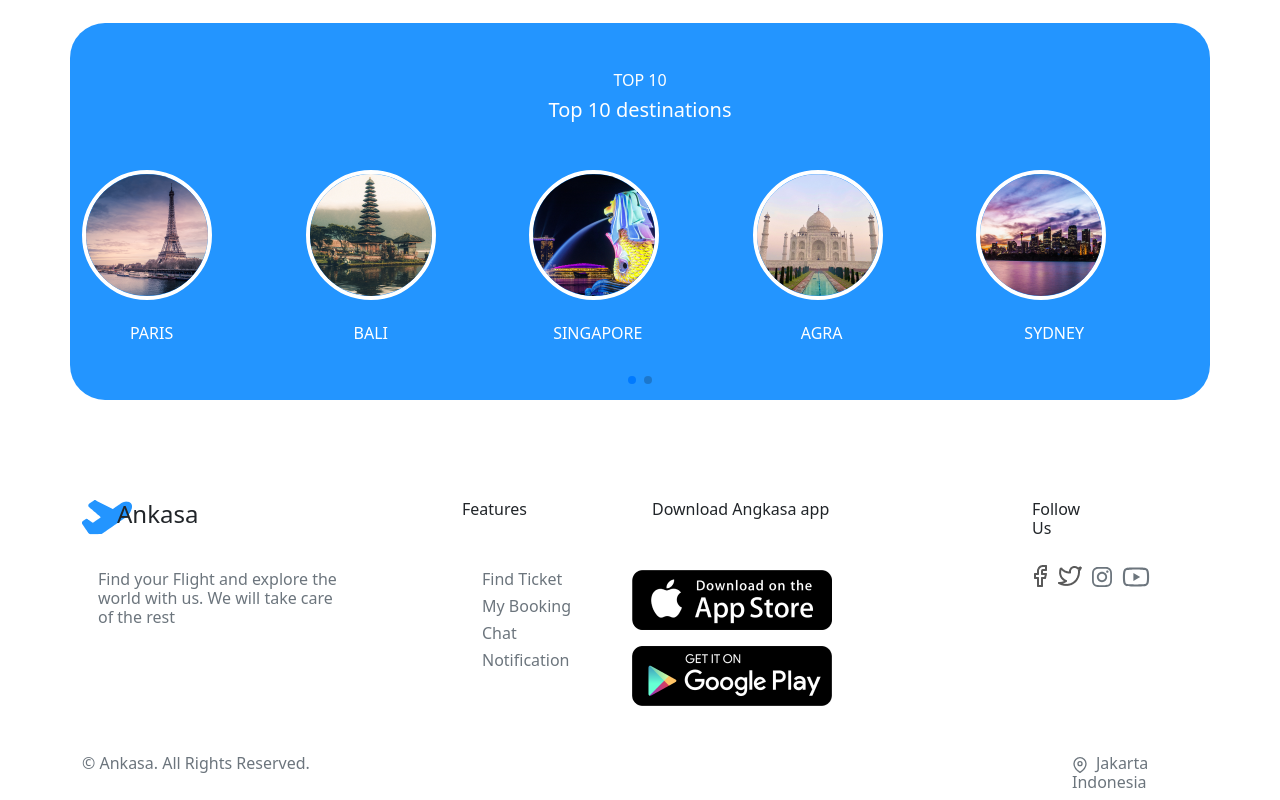
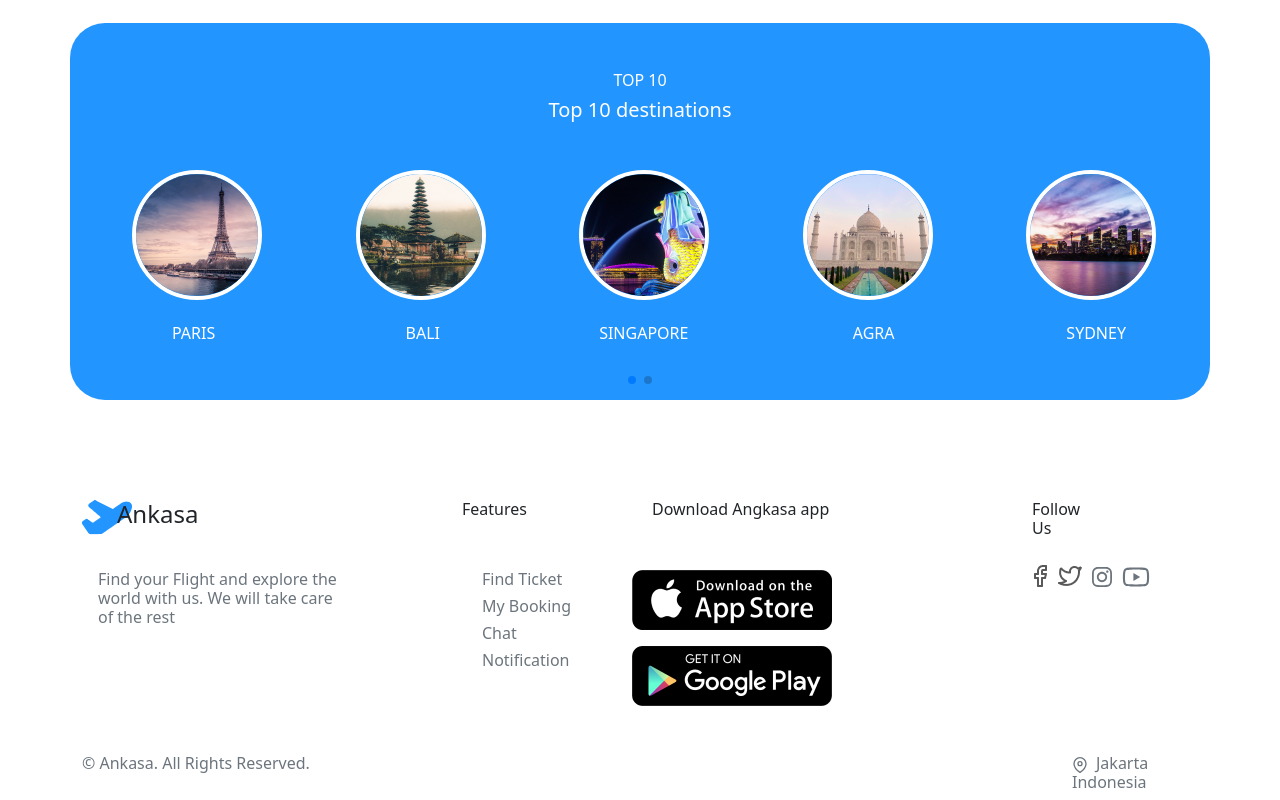
Before and after one commit to Rdhwnzaki/FrontEnd-Ticketing-App, a React (Create React App) app: page /explore in a window 1280 px wide. Shown: the part 1601-2401 px from the top of the page. Built offline with nearby package versions, Linux system fonts and the light colour scheme.

Commit message:
merge dev-ridhwan

```diff
--- a/src/App.js
+++ b/src/App.js
@@ -1,7 +1,7 @@
 import React from "react";
 import Router from "./routes";
 import { Provider } from "react-redux";
-import store from "./redux/Store";
+import store from "./redux/store";
 
 function App() {
   return (
--- a/src/components/CardProfile/index.js
+++ b/src/components/CardProfile/index.js
@@ -2,6 +2,8 @@ import React, { useState, useEffect } from "react";
 import axios from "axios";
 import Assets from "../../images";
 import ModalPhoto from "../ModalPhoto";
+import Swal from "sweetalert2";
+import { useNavigate } from "react-router-dom";
 
 function CardProfile() {
   const [data, setData] = useState(null);
@@ -13,7 +15,7 @@ function CardProfile() {
   };
   useEffect(() => {
     axios
-      .get("http://localhost:3006/auth/user", user)
+      .get("https://gentle-tights-jay.cyclic.app/auth/user", user)
       .then((res) => {
         console.log("Get detail user success");
         console.log(res.data);
@@ -24,6 +26,12 @@ function CardProfile() {
         console.log(err);
       });
   }, []);
+  const navigate = useNavigate();
+  const handleLogout = async () => {
+    await localStorage.clear();
+    Swal.fire("Logout", "Logout success", "success");
+    navigate("/login");
+  };
   //   const dispatch = useDispatch();
   //   const { dataProfileResult } = useSelector((state) => state.profile);
   //   const payload = dataProfileResult.data;
@@ -43,12 +51,15 @@ function CardProfile() {
             marginTop: "30px",
             height: "120px",
             width: "120px",
+            marginLeft: "85px",
           }}
         />
       </div>
       <ModalPhoto />
-      <h6 className="mt-4">{data ? data[0].fullname : "data not found"}</h6>
-      <h6 style={{ fontSize: "10px" }}>
+      <h6 className="mt-4 text-center">
+        {data ? data[0].fullname : "data not found"}
+      </h6>
+      <h6 style={{ fontSize: "10px" }} className="text-center">
         {" "}
         <img src={Assets.map} alt="" />
         {data ? data[0].city : "data not found"},
@@ -111,7 +122,7 @@ function CardProfile() {
           <img src={Assets.btnback3} alt="" />
         </div>
       </div>
-      <div className="row mt-3">
+      <div className="row mt-3" onClick={handleLogout}>
         <div className="col-1">
           <img src={Assets.logout} alt="" />
         </div>
--- a/src/components/ModalPhoto/index.js
+++ b/src/components/ModalPhoto/index.js
@@ -25,9 +25,14 @@ function ModalPhoto() {
     formData.append("photo", photo);
     console.log(formData, "data dari handle data update");
     axios
-      .put(`http://localhost:3006/auth/edit-photo`, formData, user, {
-        "content-type": "multipart/form-data",
-      })
+      .put(
+        `https://gentle-tights-jay.cyclic.app/auth/edit-photo`,
+        formData,
+        user,
+        {
+          "content-type": "multipart/form-data",
+        }
+      )
       .then((res) => {
         console.log("Update photo succes");
         console.log(res);
@@ -45,7 +50,7 @@ function ModalPhoto() {
       <button
         className="btn mt-4"
         onClick={handleShow}
-        style={{ borderColor: "#2395FF", color: "#2395FF" }}
+        style={{ borderColor: "#2395FF", color: "#2395FF", marginLeft: "85px" }}
       >
         Select Photo
       </button>
--- a/src/components/SwiperCarousel/index.js
+++ b/src/components/SwiperCarousel/index.js
@@ -38,9 +38,15 @@ function SwiperCarousel() {
               <img
                 src={Assets.desti1}
                 alt=""
-                style={{ borderRadius: "50%", border: "4px solid #fff" }}
+                style={{
+                  borderRadius: "50%",
+                  border: "4px solid #fff",
+                  marginLeft: "50px",
+                }}
               />
-              <h6 className="mt-4 ms-5">PARIS</h6>
+              <h6 className="mt-4" style={{ marginLeft: "90px" }}>
+                PARIS
+              </h6>
             </section>
           </SwiperSlide>
           <SwiperSlide>
@@ -48,9 +54,15 @@ function SwiperCarousel() {
               <img
                 src={Assets.desti2}
                 alt=""
-                style={{ borderRadius: "50%", border: "4px solid #fff" }}
+                style={{
+                  borderRadius: "50%",
+                  border: "4px solid #fff",
+                  marginLeft: "50px",
+                }}
               />
-              <h6 className="mt-4 ms-5">BALI</h6>
+              <h6 className="mt-4" style={{ marginLeft: "100px" }}>
+                BALI
+              </h6>
             </section>
           </SwiperSlide>
           <SwiperSlide>
@@ -58,9 +70,15 @@ function SwiperCarousel() {
               <img
                 src={Assets.desti3}
                 alt=""
-                style={{ borderRadius: "50%", border: "4px solid #fff" }}
+                style={{
+                  borderRadius: "50%",
+                  border: "4px solid #fff",
+                  marginLeft: "50px",
+                }}
               />
-              <h6 className="mt-4 ms-4">SINGAPORE</h6>
+              <h6 className="mt-4 " style={{ marginLeft: "70px" }}>
+                SINGAPORE
+              </h6>
             </section>
           </SwiperSlide>
           <SwiperSlide>
@@ -68,9 +86,15 @@ function SwiperCarousel() {
               <img
                 src={Assets.desti4}
                 alt=""
-                style={{ borderRadius: "50%", border: "4px solid #fff" }}
+                style={{
+                  borderRadius: "50%",
+                  border: "4px solid #fff",
+                  marginLeft: "50px",
+                }}
               />
-              <h6 className="mt-4 ms-5">AGRA</h6>
+              <h6 className="mt-4" style={{ marginLeft: "100px" }}>
+                AGRA
+              </h6>
             </section>
           </SwiperSlide>
           <SwiperSlide>
@@ -78,9 +102,15 @@ function SwiperCarousel() {
               <img
                 src={Assets.desti5}
                 alt=""
-                style={{ borderRadius: "50%", border: "4px solid #fff" }}
+                style={{
+                  borderRadius: "50%",
+                  border: "4px solid #fff",
+                  marginLeft: "50px",
+                }}
               />
-              <h6 className="mt-4 ms-5">SYDNEY</h6>
+              <h6 className="mt-4" style={{ marginLeft: "90px" }}>
+                SYDNEY
+              </h6>
             </section>
           </SwiperSlide>
           <SwiperSlide>
@@ -88,9 +118,15 @@ function SwiperCarousel() {
               <img
                 src={Assets.desti1}
                 alt=""
-                style={{ borderRadius: "50%", border: "4px solid #fff" }}
+                style={{
+                  borderRadius: "50%",
+                  border: "4px solid #fff",
+                  marginLeft: "50px",
+                }}
               />
-              <h6 className="mt-4 ms-5">PARIS</h6>
+              <h6 className="mt-4" style={{ marginLeft: "90px" }}>
+                PARIS
+              </h6>
             </section>
           </SwiperSlide>
           <SwiperSlide>
@@ -98,9 +134,15 @@ function SwiperCarousel() {
               <img
                 src={Assets.desti2}
                 alt=""
-                style={{ borderRadius: "50%", border: "4px solid #fff" }}
+                style={{
+                  borderRadius: "50%",
+                  border: "4px solid #fff",
+                  marginLeft: "50px",
+                }}
               />
-              <h6 className="mt-4 ms-5">BALI</h6>
+              <h6 className="mt-4" style={{ marginLeft: "100px" }}>
+                BALI
+              </h6>
             </section>
           </SwiperSlide>
           <SwiperSlide>
@@ -108,9 +150,15 @@ function SwiperCarousel() {
               <img
                 src={Assets.desti3}
                 alt=""
-                style={{ borderRadius: "50%", border: "4px solid #fff" }}
+                style={{
+                  borderRadius: "50%",
+                  border: "4px solid #fff",
+                  marginLeft: "50px",
+                }}
               />
-              <h6 className="mt-4 ms-4">SINGAPORE</h6>
+              <h6 className="mt-4" style={{ marginLeft: "70px" }}>
+                SINGAPORE
+              </h6>
             </section>
           </SwiperSlide>
           <SwiperSlide>
@@ -118,9 +166,15 @@ function SwiperCarousel() {
               <img
                 src={Assets.desti4}
                 alt=""
-                style={{ borderRadius: "50%", border: "4px solid #fff" }}
+                style={{
+                  borderRadius: "50%",
+                  border: "4px solid #fff",
+                  marginLeft: "50px",
+                }}
               />
-              <h6 className="mt-4 ms-5">AGRA</h6>
+              <h6 className="mt-4" style={{ marginLeft: "100px" }}>
+                AGRA
+              </h6>
             </section>
           </SwiperSlide>
           <SwiperSlide>
@@ -128,9 +182,15 @@ function SwiperCarousel() {
               <img
                 src={Assets.desti5}
                 alt=""
-                style={{ borderRadius: "50%", border: "4px solid #fff" }}
+                style={{
+                  borderRadius: "50%",
+                  border: "4px solid #fff",
+                  marginLeft: "50px",
+                }}
               />
-              <h6 className="mt-4 ms-5">SYDNEY</h6>
+              <h6 className="mt-4" style={{ marginLeft: "90px" }}>
+                SYDNEY
+              </h6>
             </section>
           </SwiperSlide>
         </Swiper>
--- a/src/pages/MyBooking/index.js
+++ b/src/pages/MyBooking/index.js
@@ -5,8 +5,6 @@ import Footer from "../../components/Footer";
 import "./index.css";
 import Assets from "../../images";
 import axios from "axios";
-import ModalPhoto from "../../components/ModalPhoto";
-import StatusTicket from "../../components/StatusTicket";
 import CardProfile from "../../components/CardProfile";
 
 function MyBooking() {
@@ -19,7 +17,7 @@ function MyBooking() {
   };
   useEffect(() => {
     axios
-      .get("http://localhost:3006/ticket/get-ticket-join", user)
+      .get("https://gentle-tights-jay.cyclic.app/ticket/get-ticket-join", user)
       .then((res) => {
         console.log("Get detail user success");
         console.log(res.data);
```
Also changed, not shown: src/pages/Profile/index.js (deleted, +0 -39 lines), src/pages/Profile/index.jsx (+155 -64 lines).
